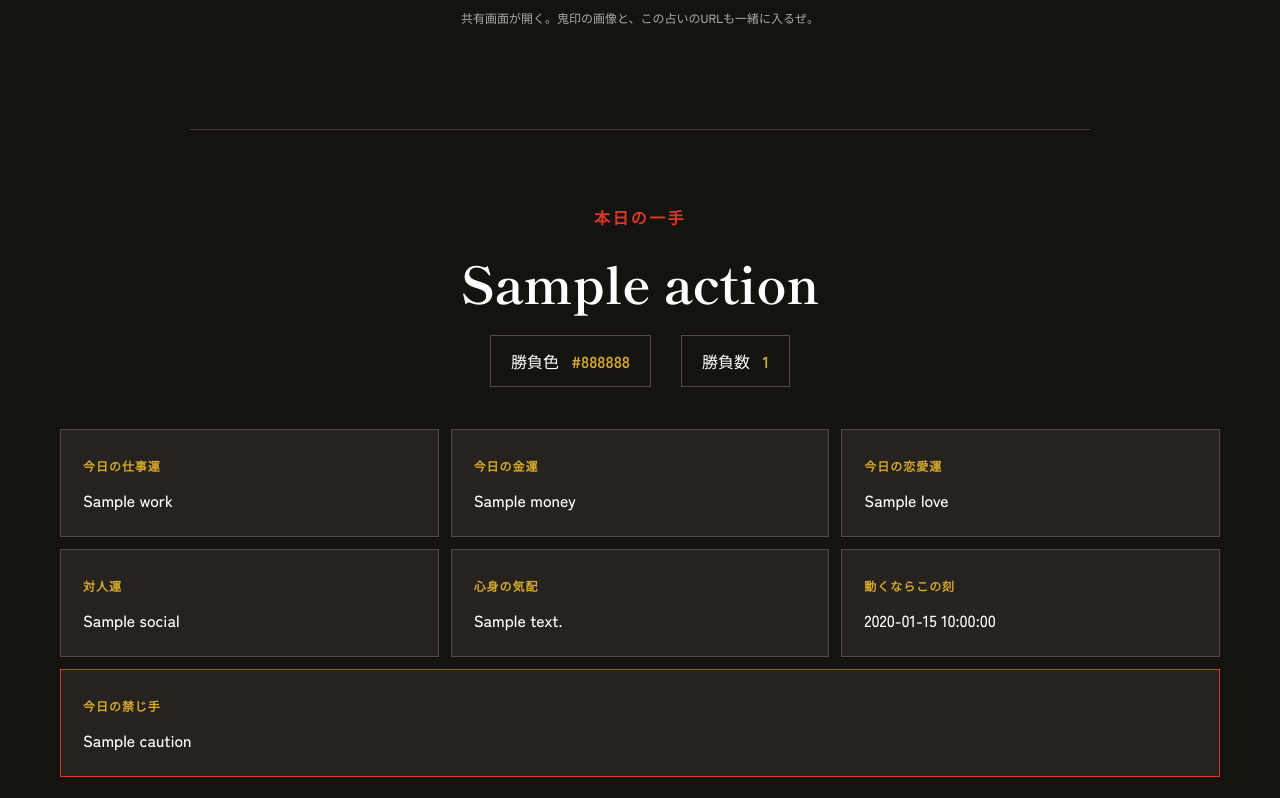
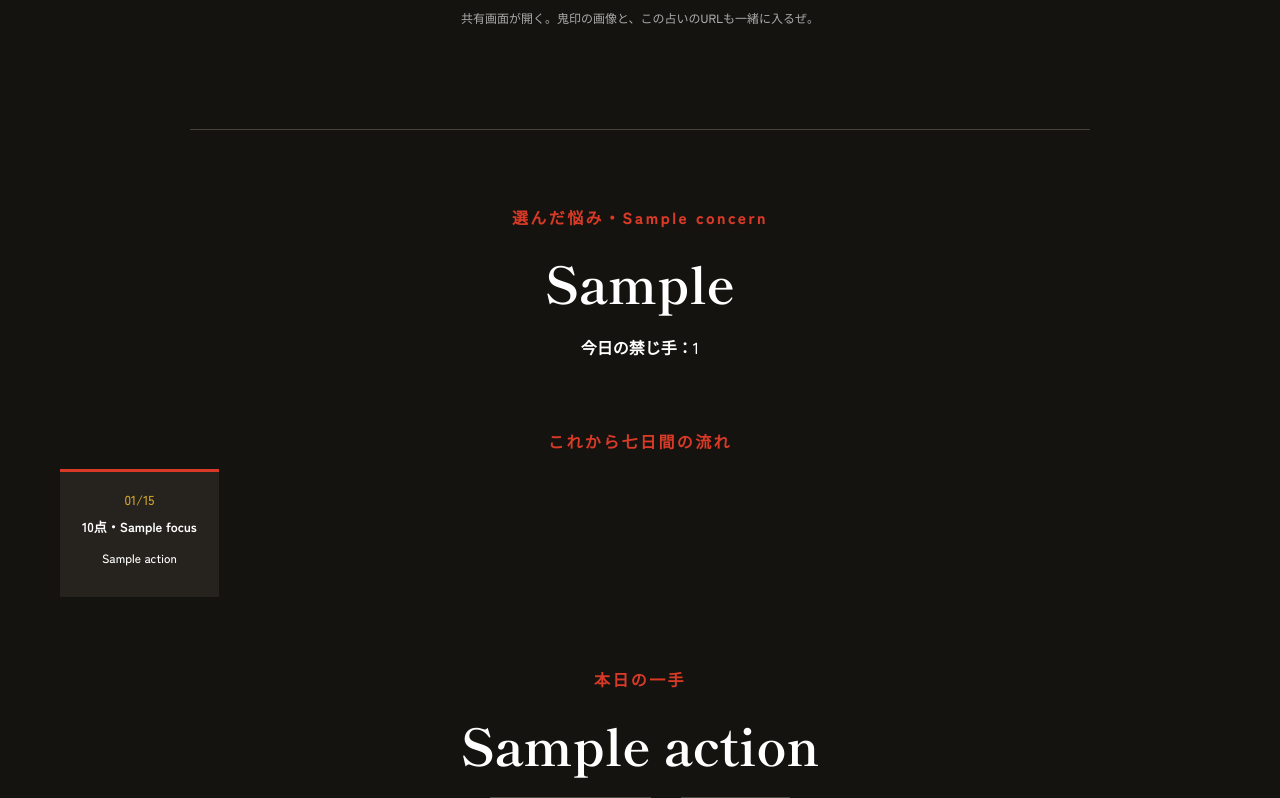
Before and after one commit to hayato861/omae-fortune, a Flask app: template templates/result.html in a window 1280 px wide. Shown: the part 1384-2182 px from the top of the page. Run offline with Flask 3, Linux system fonts and the light colour scheme; the template is opened without the code that fills it: most values are stand-ins (such as "Sample title", 1, 10 or a date in 2020).

Commit message:
Add concern themes and seven day free readings

```diff
--- a/app.py
+++ b/app.py
@@ -271,7 +271,7 @@ def premium_report(name: str, birthday: str, concern: str, target_date: date | N
 
 @app.get("/")
 def index():
-    return render_template("index.html", today=date.today())
+    return render_template("index.html", today=date.today(), concerns=CONCERNS, concern="life")
 
 
 @app.get("/healthz")
@@ -298,6 +298,7 @@ def track_event():
 @app.post("/fortune")
 def fortune():
     name = request.form.get("name", "").strip()[:30]
+    concern = request.form.get("concern", "life")
     birthday_year = normalize_digits(request.form.get("birthday_year", "").strip())
     birthday_month = normalize_digits(request.form.get("birthday_month", "").strip())
     birthday_day = normalize_digits(request.form.get("birthday_day", "").strip())
@@ -308,7 +309,7 @@ def fortune():
         birthday_is_valid = date.fromisoformat(birthday) <= date.today()
     except ValueError:
         birthday_is_valid = False
-    if not name or not birthday_is_valid:
+    if not name or not birthday_is_valid or concern not in CONCERNS:
         return render_template(
             "index.html",
             today=date.today(),
@@ -318,14 +319,25 @@ def fortune():
             birthday_year=birthday_year,
             birthday_month=birthday_month,
             birthday_day=birthday_day,
+            concern=concern,
+            concerns=CONCERNS,
         ), 400
     analytics_logger.info(json.dumps({"event": "fortune_completed"}, ensure_ascii=False))
+    fortune_result = daily_fortune(name, birthday)
+    report = premium_report(name, birthday, concern)
+    fortune_result.update(
+        concern=report["concern"],
+        concern_key=concern,
+        concern_move=report["move"],
+        concern_avoid=report["avoid"],
+        seven_days=report["seven_days"],
+    )
     return render_template(
         "result.html",
         today=date.today(),
         name=name,
         birthday=birthday,
-        fortune=daily_fortune(name, birthday),
+        fortune=fortune_result,
     )
 
 
--- a/build_pages.py
+++ b/build_pages.py
@@ -4,7 +4,7 @@ import json
 import shutil
 from pathlib import Path
 
-from app import DAY_DETAILS, FORTUNES, LIFE_PATHS, ONI_ASPECTS, app
+from app import CONCERNS, DAY_DETAILS, FORTUNES, LIFE_PATHS, ONI_ASPECTS, app
 
 
 BACKEND_ORIGIN = "https://omae-fortune.onrender.com"
@@ -45,7 +45,7 @@ def build() -> Path:
     result_html = result_html.replace('href="/premium"', f'href="{BACKEND_ORIGIN}/premium"')
     result_html = result_html.replace('href="/"', 'href="./"')
     result_html = result_html.replace('<body class="has-mobile-cta">', f'<body class="has-mobile-cta" data-backend-origin="{BACKEND_ORIGIN}" data-public-origin="{PAGES_ORIGIN}" data-static-result>')
-    data = json.dumps({"fortunes": FORTUNES, "days": DAY_DETAILS, "oni": LIFE_PATHS, "aspects": ONI_ASPECTS}, ensure_ascii=False, separators=(",", ":"))
+    data = json.dumps({"fortunes": FORTUNES, "days": DAY_DETAILS, "oni": LIFE_PATHS, "aspects": ONI_ASPECTS, "concerns": CONCERNS}, ensure_ascii=False, separators=(",", ":"))
     result_html = result_html.replace('</body>', f'<script>window.FORTUNE_DATA={data};</script><script src="static/static-fortune.js?v=20260925"></script></body>')
     (OUTPUT / "result.html").write_text(result_html, encoding="utf-8")
     (OUTPUT / ".nojekyll").touch()
--- a/templates/index.html
+++ b/templates/index.html
@@ -42,6 +42,10 @@
           <i>日</i>
         </div>
       </div>
+      <label for="concern">いま一番、見抜いてほしいもの</label>
+      <select id="concern" name="concern" required>
+        {% for key, item in concerns.items() %}<option value="{{ key }}"{% if concern == key %} selected{% endif %}>{{ item.label }}</option>{% endfor %}
+      </select>
       <button type="submit"><span>無料で一喝される</span><b aria-hidden="true">→</b></button>
       <small>名と生まれ日はこの場の占いにしか使わぬ。あとに残して嗅ぎ回ったりもせぬ。</small>
     </form>
--- a/templates/result.html
+++ b/templates/result.html
@@ -46,6 +46,15 @@
       <p class="share-status" aria-live="polite"></p>
     </section>
     <div class="free-detail">
+      <section class="concern-reading">
+        <p class="section-number">選んだ悩み・{{ fortune.concern.label }}</p>
+        <h2>{{ fortune.concern_move }}</h2>
+        <p><b>今日の禁じ手：</b>{{ fortune.concern_avoid }}</p>
+      </section>
+      <section class="seven-days">
+        <p class="section-number">これから七日間の流れ</p>
+        <div class="seven-day-grid">{% for day in fortune.seven_days %}<article><span>{{ day.date.strftime('%m/%d') }}</span><b>{{ day.score }}点・{{ day.focus }}</b><p>{{ day.action }}</p></article>{% endfor %}</div>
+      </section>
       <p class="section-number">本日の一手</p>
       <h2>{{ fortune.action }}</h2>
       <div class="lucky-row"><span>勝負色 <b>{{ fortune.color }}</b></span><span>勝負数 <b>{{ fortune.lucky_number }}</b></span></div>
```
Also changed, not shown: static/static-fortune.js (+22 -2 lines), tests/test_app.py (+11 -0 lines), README.md.
